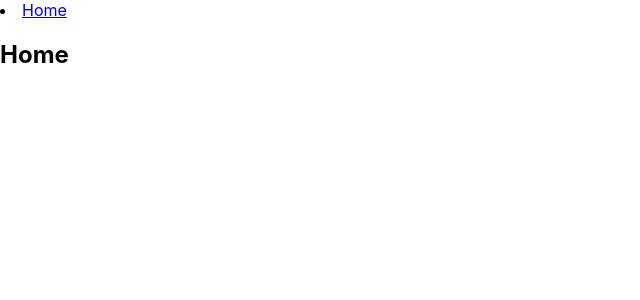
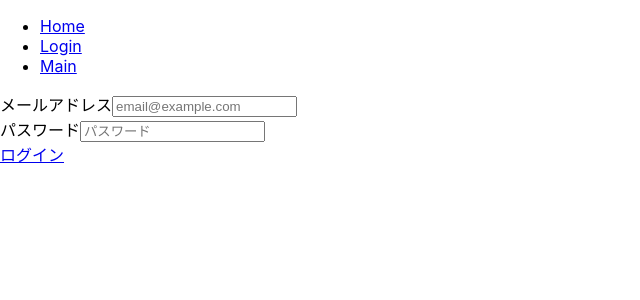
Before and after one commit to sunakane/team7-mock, a React (Create React App) app: page /login in a window 1280 px wide. Shown: the top 300 px of the page, without its empty margins (0-640 px from the left). Built offline with nearby package versions, Linux system fonts and the light colour scheme.

Commit message:
ログインフォームを追加

```diff
--- a/src/App.js
+++ b/src/App.js
@@ -10,21 +10,37 @@ import {
   useParams,
 } from "react-router-dom";
 
+import Login from "./Login/Login";
+
 function App() {
   return (
     <Router>
       <div>
-        <div>
+        <nav>
+          <ul>
             <li>
               <Link to="/">Home</Link>
             </li>
-        </div>
-      </div>
+            <li>
+              <Link to="/login">Login</Link>
+            </li>
+            <li>
+              <Link to="/main">Main</Link>
+            </li>
+          </ul>
+        </nav>
         <Switch>
-        <Route path="/">
+          <Route exact path="/">
             <Home />
           </Route>
+          <Route path="/login">
+            <Login />
+          </Route>
+          <Route path="/main">
+            <Main />
+          </Route>
         </Switch>
+      </div>
     </Router>
   );
 }
@@ -33,4 +49,8 @@ function Home() {
   return <h2>Home</h2>;
 }
 
+function Main() {
+  return <h2>Main</h2>;
+}
+
 export default App;
--- /dev/null
+++ b/src/Login/Login.jsx
@@ -0,0 +1,33 @@
+import React from "react";
+import { Link } from "react-router-dom";
+import { Form, FormGroup, Input, Button, Label } from "reactstrap";
+
+const Login = () => {
+  return (
+    <Form>
+      <FormGroup>
+        <Label for="loginEmail">メールアドレス</Label>
+        <Input
+          type="email"
+          name="email"
+          id="loginEmail"
+          placeholder="email@example.com"
+        />
+      </FormGroup>
+      <FormGroup>
+        <Label for="loginPassword">パスワード</Label>
+        <Input
+          type="password"
+          name="password"
+          id="loginPassword"
+          placeholder="パスワード"
+        />
+      </FormGroup>
+      <Button color="primary" tag={Link} to="/main">
+        ログイン
+      </Button>
+    </Form>
+  );
+};
+
+export default Login;
```
Also changed, not shown: src/Login.jsx (deleted, +0 -10 lines). Lines whose indentation alone changed are shown as unchanged.
